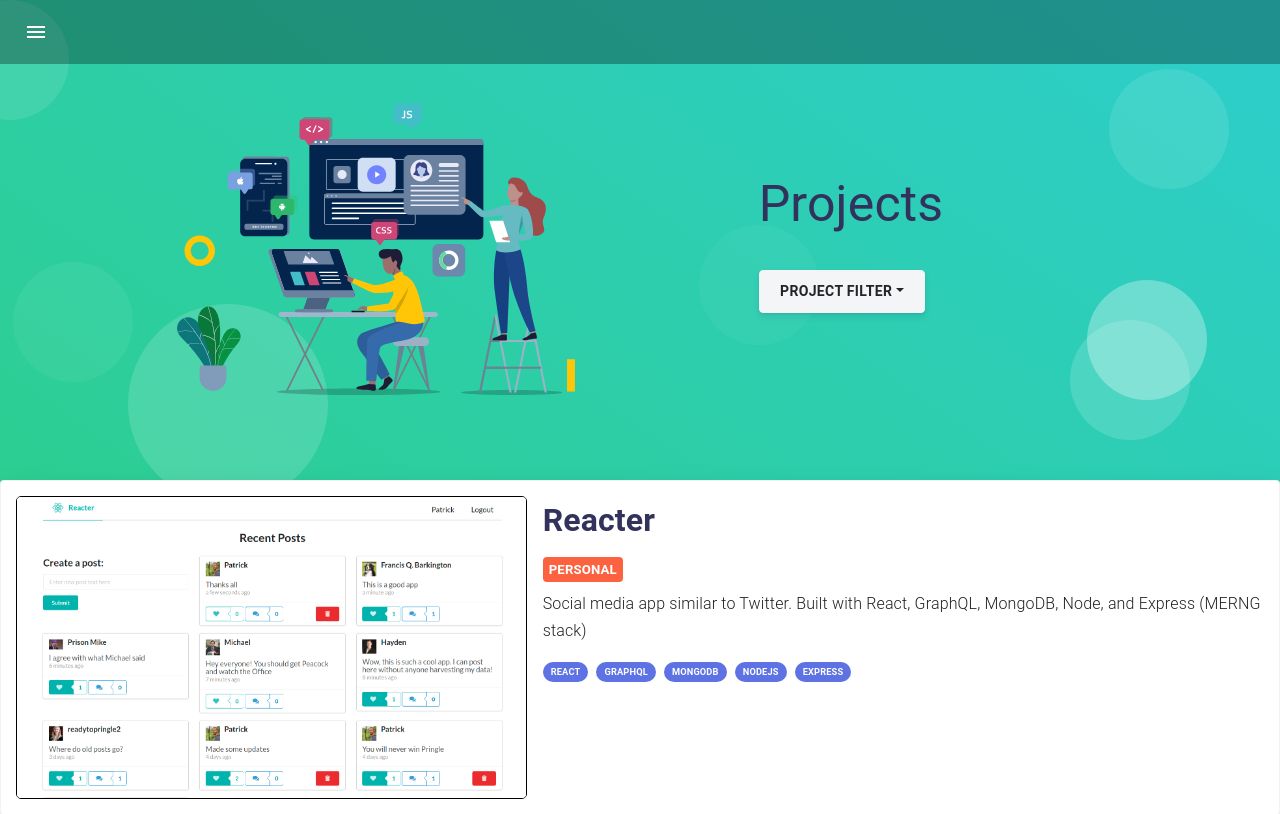
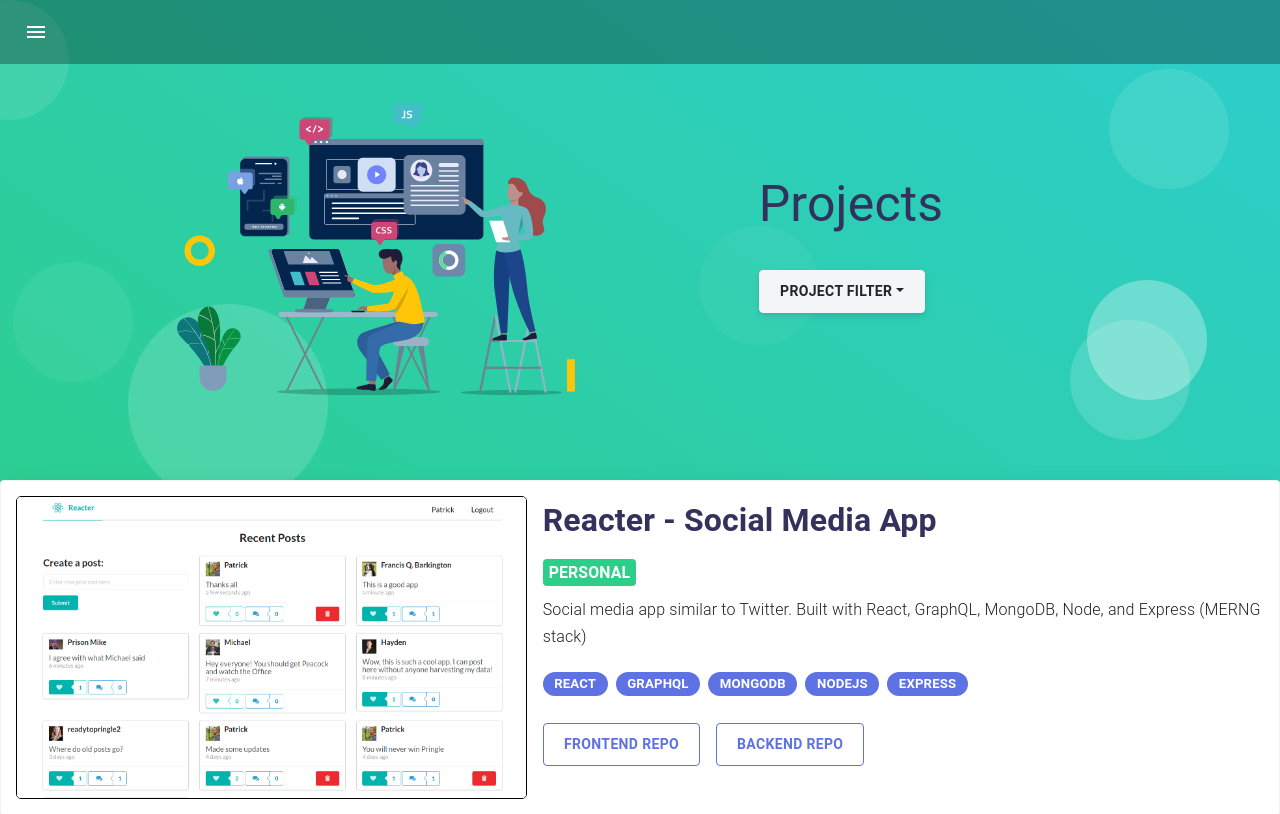
Before and after one commit to sheridp2/portfolio-2021, a React (Create React App) app in the folder portfolio-2021/: page /projects in a window 1280 px wide. Shown: the top 814 px of the page. Built offline with nearby package versions, Linux system fonts and the light colour scheme.

Commit message:
project card updated

```diff
--- a/portfolio-2021/src/assets/ProjectsData.js
+++ b/portfolio-2021/src/assets/ProjectsData.js
@@ -6,7 +6,7 @@ import nbaAssistImage from "./images/nbaAssist.png";
 
 const ProjectsData = [
   {
-    name: "Reacter",
+    name: "Reacter - Social Media App",
     image: reacterImage,
     description:
       "Social media app similar to Twitter. Built with React, GraphQL, MongoDB, Node, and Express (MERNG stack)",
--- a/portfolio-2021/src/components/ProjectsList.js
+++ b/portfolio-2021/src/components/ProjectsList.js
@@ -3,7 +3,7 @@ import { makeStyles } from "@material-ui/core/styles";
 import { Container, Grid } from "@material-ui/core";
 import projectsData from "../assets/ProjectsData";
 import { Fade } from "react-reveal";
-import { Badge } from "reactstrap";
+import { Badge, Button } from "reactstrap";
 
 const useStyles = makeStyles((theme) => ({
   returnedProjects: {
@@ -84,22 +84,59 @@ function ProjectList(props) {
                   </a>
                 </Grid>
                 <Grid item sm={7}>
-                  <h2 style={{ fontWeight: "bold" }}>{project.name}</h2>
-                  <h5>
-                    <Badge color="warning">{project.company}</Badge>
-                  </h5>
+                  <a href={project.url} target="_blank" rel="noopener">
+                    <h2 style={{ fontWeight: "bold" }}>{project.name}</h2>
+                  </a>
+                  <h4>
+                    <Badge color="success">{project.company}</Badge>
+                  </h4>
 
                   <p>{project.description}</p>
                   <Grid container spacing={1}>
                     {project.technolgies.map((tech) => {
                       return (
                         <Grid item key={tech.skillName}>
-                          <Badge color="primary" pill>
-                            {tech.skillName}
-                          </Badge>
+                          <h5>
+                            <Badge color="primary" pill>
+                              {tech.skillName}
+                            </Badge>
+                          </h5>
                         </Grid>
                       );
                     })}
+                  </Grid>
+
+                  <Grid container style={{ paddingTop: 15 }} spacing={2}>
+                    <Grid item>
+                      {project.frontendRepo !== "N/A" ? (
+                        <Button
+                          color="primary"
+                          href={project.frontendRepo}
+                          target="_blank"
+                          rel="noopener"
+                          outline
+                        >
+                          Frontend Repo
+                        </Button>
+                      ) : (
+                        <div></div>
+                      )}
+                    </Grid>
+                    <Grid item>
+                      {project.backendRepo !== "N/A" ? (
+                        <Button
+                          color="primary"
+                          href={project.backendRepo}
+                          target="_blank"
+                          rel="noopener"
+                          outline
+                        >
+                          Backend Repo
+                        </Button>
+                      ) : (
+                        <div></div>
+                      )}
+                    </Grid>
                   </Grid>
                 </Grid>
               </Grid>
```
